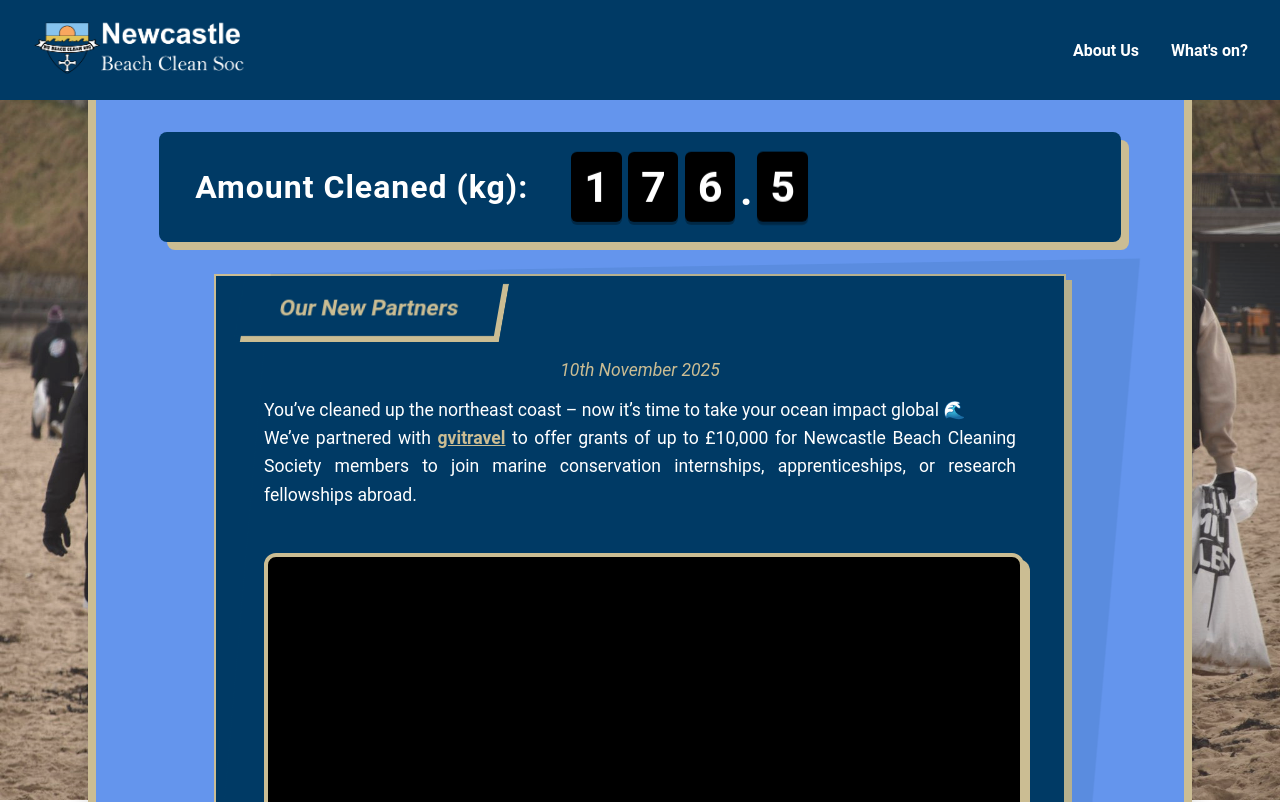
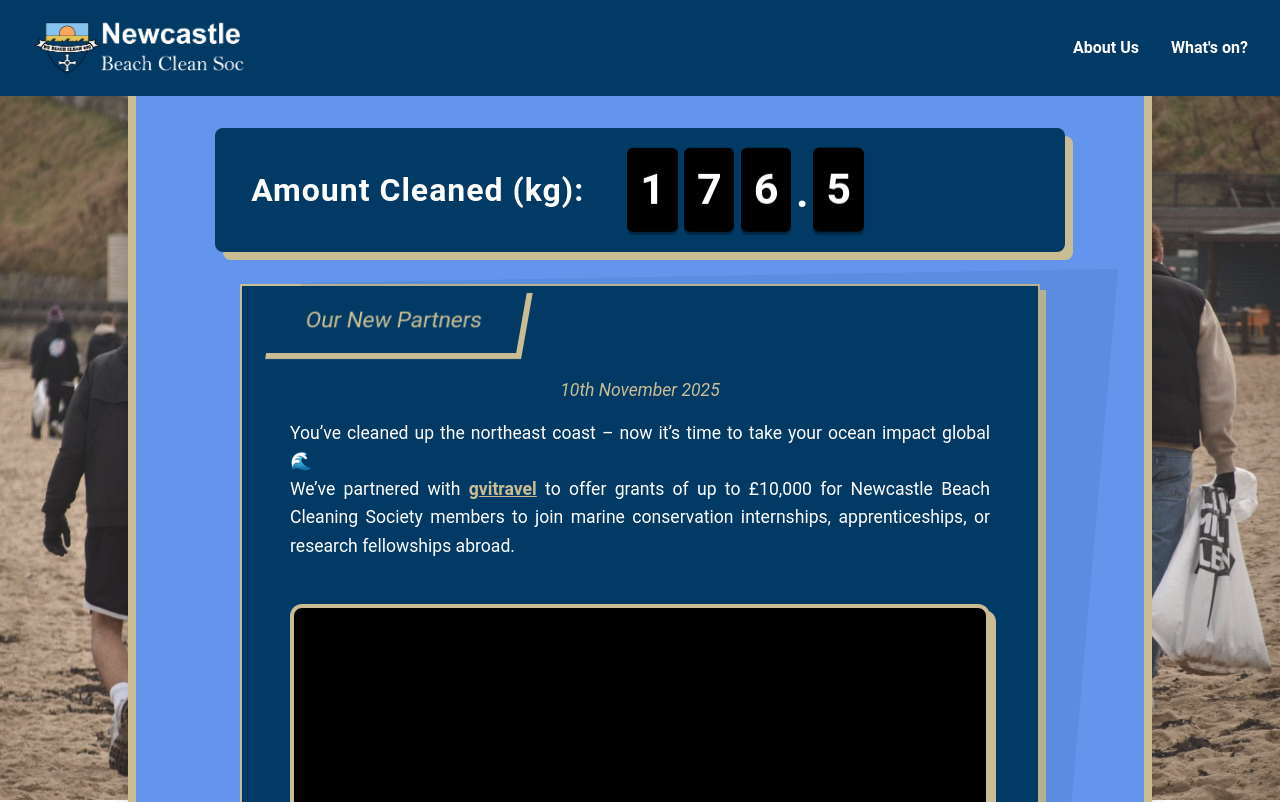
Before and after one commit to Oliver-TJ/beach_clean, a React (Create React App) app: page / in a window 1280 px wide. Shown: the top 802 px of the page. Built offline with nearby package versions, Linux system fonts and the light colour scheme; the HTML template or start-up script is replaced by a standard one.

Commit message:
feat: Setup tailwindcss

```diff
--- a/package.json
+++ b/package.json
@@ -40,6 +40,9 @@
     ]
   },
   "devDependencies": {
+    "autoprefixer": "^10.4.22",
+    "postcss": "^8.5.6",
+    "tailwindcss": "^3.4.18",
     "typescript": "^4.9.5"
   }
 }
--- /dev/null
+++ b/postcss.config.js
@@ -0,0 +1,6 @@
+module.exports = {
+  plugins: {
+    '@tailwindcss/postcss': {},
+    autoprefixer: {},
+  },
+}
--- a/src/index.css
+++ b/src/index.css
@@ -1,3 +1,7 @@
+@tailwind base;
+@tailwind components;
+@tailwind utilities;
+
 body {
   margin: 0;
   font-family: -apple-system, BlinkMacSystemFont, 'Segoe UI', 'Roboto', 'Oxygen',
--- /dev/null
+++ b/tailwind.config.js
@@ -0,0 +1,17 @@
+/** @type {import('tailwindcss').Config} */
+module.exports = {
+  content: [
+    "./src/**/*.{js,jsx,ts,tsx}",
+  ],
+  theme: {
+    extend: {
+      colors: {
+        primary: "#003a65",
+        accent: "#CBBD93",
+        white: "#FFFFFF",
+        background: "#6495ed",
+      },
+    },
+  },
+  plugins: [],
+}
```
Also changed, not shown: 1 other file (tests, documents, lock files or other folders).
